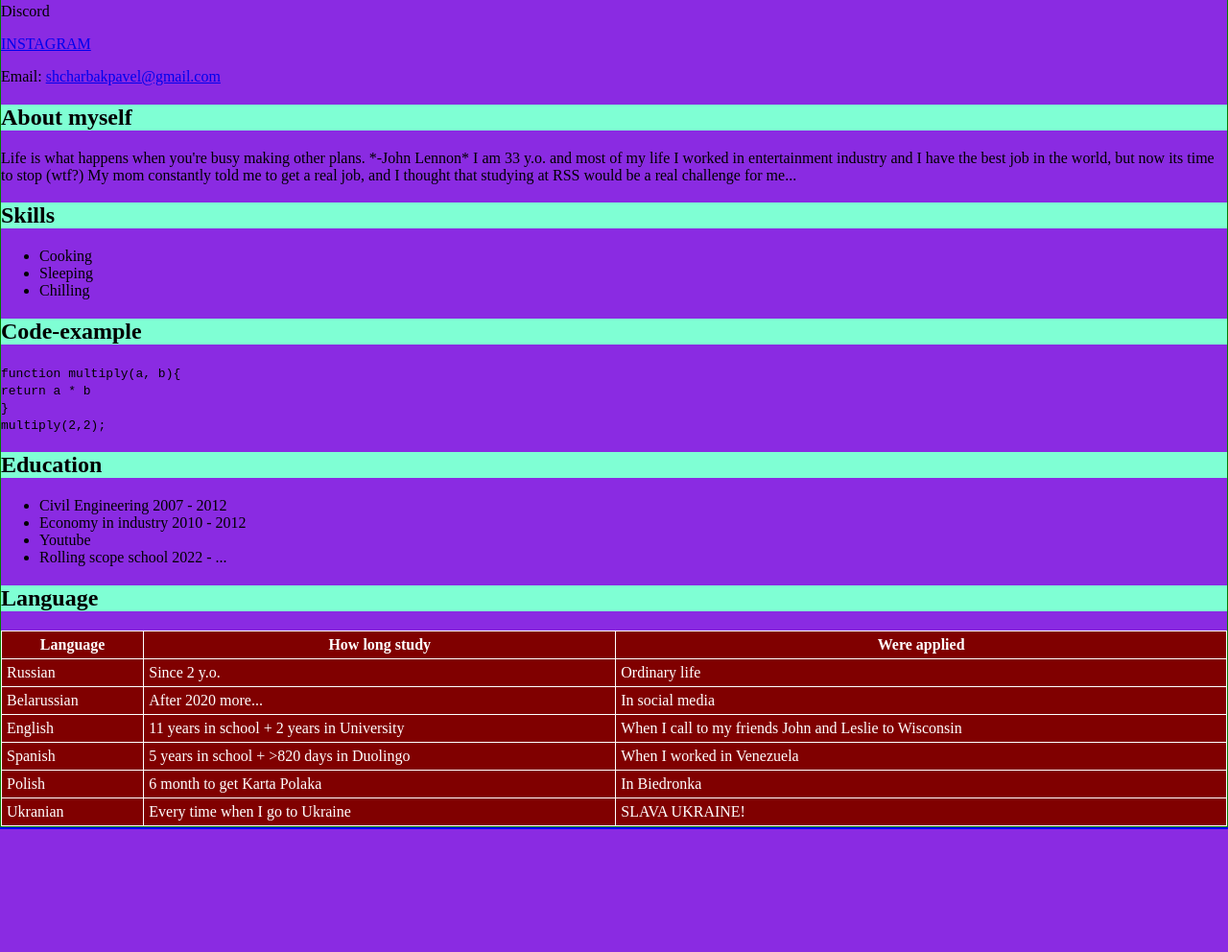
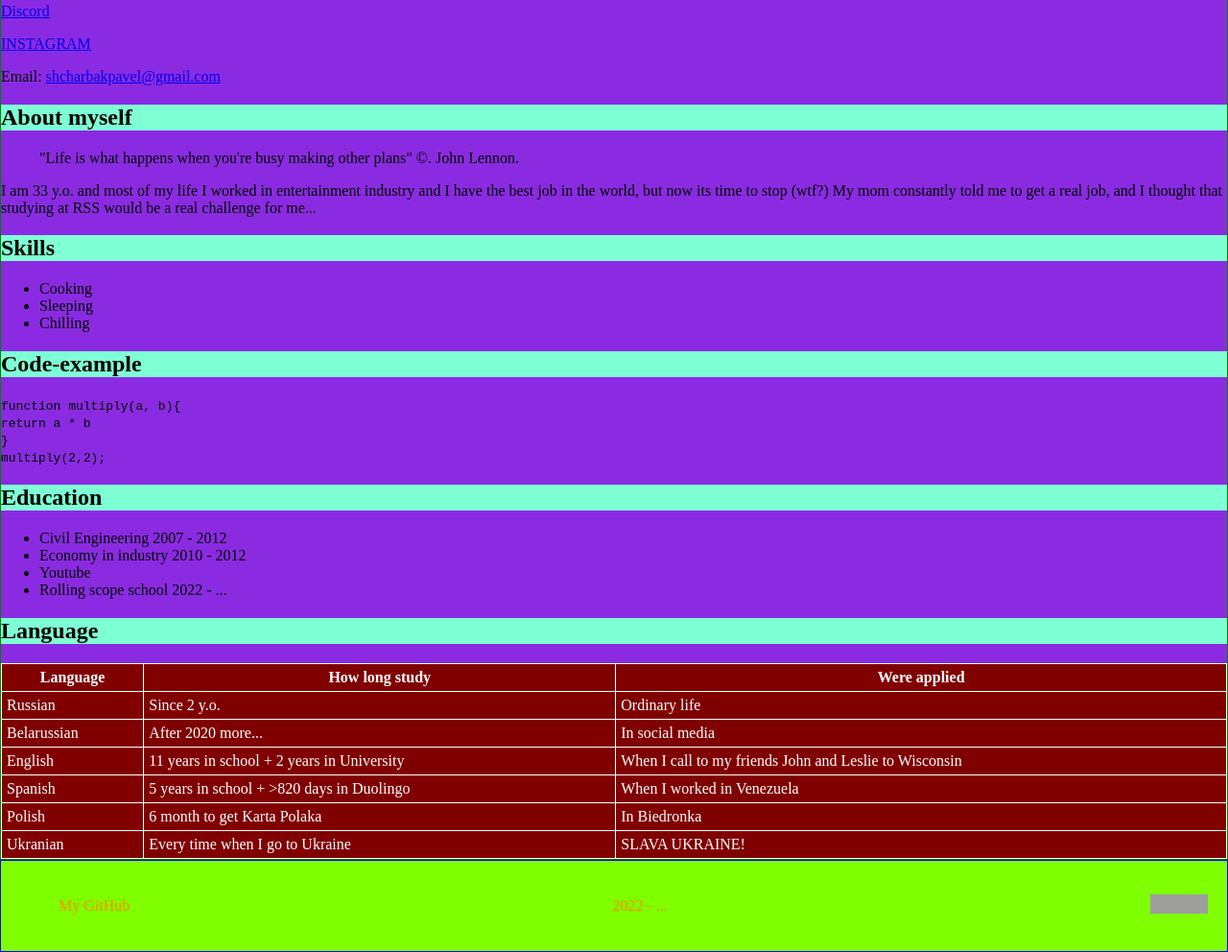
Before and after one commit to PabloEsss/rsschool-cv, a plain HTML site: page index.html in a window 1280 px wide. Shown: the part 559-1551 px from the top of the page at 96% size. Before the commit the page ends 1423 px from the top, so only its background shows below. Drawn offline with Linux system fonts and the light colour scheme; grey boxes are pictures that could not be loaded.

Commit message:
feat: add footer and fix links

```diff
--- a/index.html
+++ b/index.html
@@ -32,18 +32,16 @@
             <section class="contacts" id="contacts">
                 <h2 class="section-title">Contacts</h2>
                     <div class="contcacts__items">
-                        <p><a href="#" class="contcacts__link"></a>Discord</p>
+                        <p><a href="https://discordapp.com/users/790999331578707989/" class="contcacts__link">Discord</a></p>
                         <p><a href="https://www.instagram.com/zametki_illusionista/" class="contcacts__link">INSTAGRAM</a></p>
-                        <p>Email: <a href="shcharbakpavel@gmail.com" class="contcacts__link">shcharbakpavel@gmail.com</a></p>
+                        <p>Email: <a href="mailto:shcharbakpavel@gmail.com" class="contcacts__link">shcharbakpavel@gmail.com</a></p>
                     </div>
             </section>
             <section class="summary" id="about-myself">
                 <div class="summary__items">
                     <h2 class="section-title">About myself</h2>
-                    <p>Life is what happens when you're busy making other plans. *-John Lennon*
-
-
-                        I am 33 y.o. and most of my life I worked in entertainment industry and I have the best job in the world, but now its time to stop (wtf?) My mom constantly told me to get a real job, and I thought that studying at RSS would be a real challenge for me... </p>
+                    <blockquote><p>"Life is what happens when you're busy making other plans" &copy. John Lennon.</p></blockquote>
+                    <p>I am 33 y.o. and most of my life I worked in entertainment industry and I have the best job in the world, but now its time to stop (wtf?) My mom constantly told me to get a real job, and I thought that studying at RSS would be a real challenge for me... </p>
                 </div>
             </section>
             <section class="skills" id="skills">
@@ -95,8 +93,14 @@
         </div>
     </main>
     <footer class="footer">
-        <div class="container"></div>
+        <div class="container">
+            <ul class="footer__list">
+                <li class="footer__item"><a href="https://github.com/PabloEsss/rsschool-cv" class="footer__link">My GitHub</a></li>
+                <li class="footer__item"><p class="footer__link">2022 - ...</p></li>
+                <li class="footer__item"><a href="https://rs.school/js-stage0/" class="footer__rss">
+                    <img src="/rsschool-cv/assets/fonts/rs_school_js.svg" width="60" height="20" alt="Rolling scope school" class="footer__link"></a></li>
+            </ul>
+        </div>
     </footer>
-
 </body>
 </html>
--- a/style.css
+++ b/style.css
@@ -5,10 +5,6 @@
 
 .main {
     border: 1px solid green;
-}
-
-.footer {
-    border: 1px solid blue;
 }
 
 body {
@@ -78,3 +74,22 @@ td, th {
     background: maroon; /* Цвет фона ячеек */
     padding: 5px; /* Поля вокруг текста */
    }
+
+.footer {
+    border: 1px solid blue;
+    background-color: chartreuse;
+    }
+
+.footer__list{
+    display: flex;
+    justify-content: space-between;
+    align-items: center;
+    list-style: none;
+}
+
+.footer__link {
+    padding: 0 20px;
+    line-height: 30px;
+    color:darkorange ;
+    text-decoration: none;
+}
```
Also changed, not shown: 2 other files.
